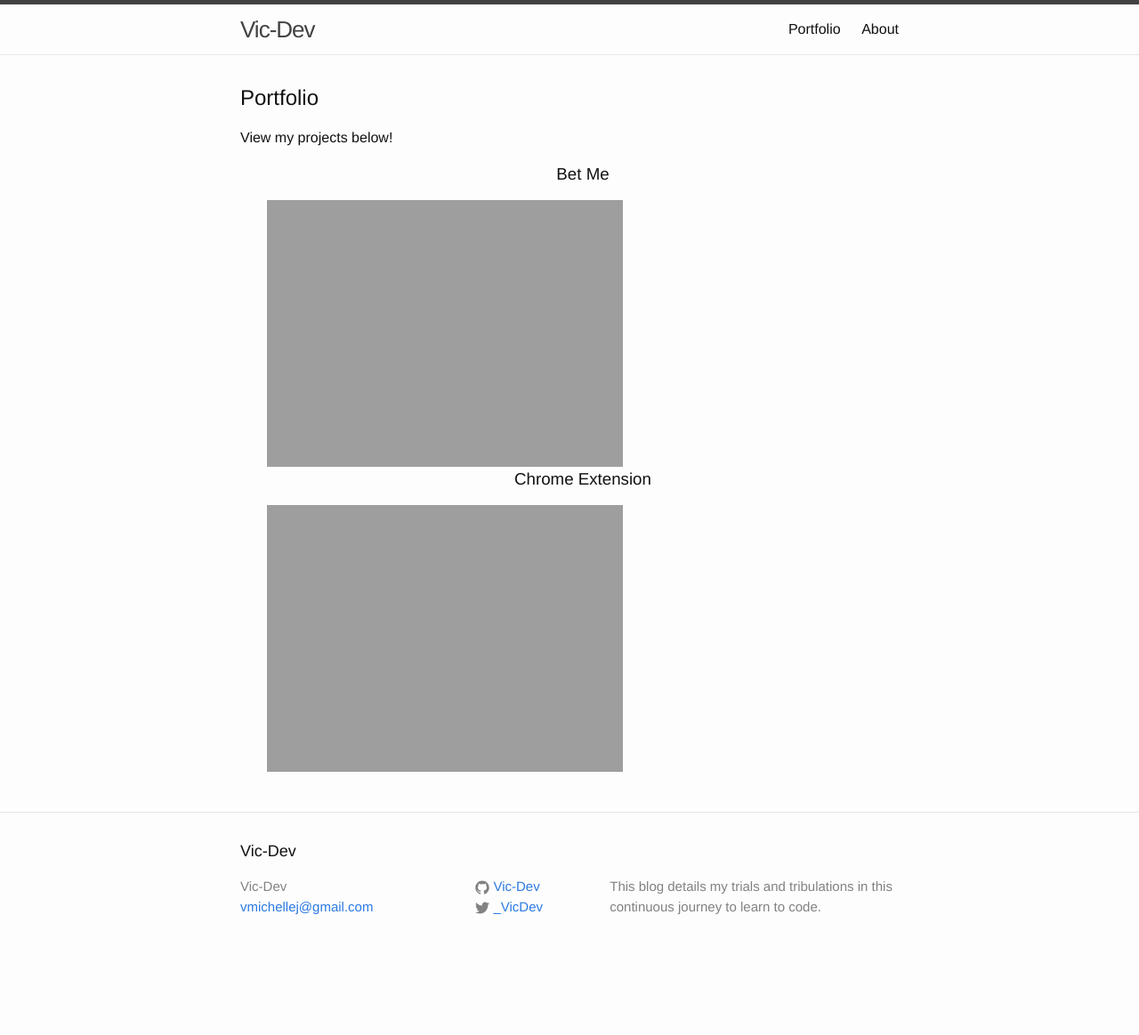
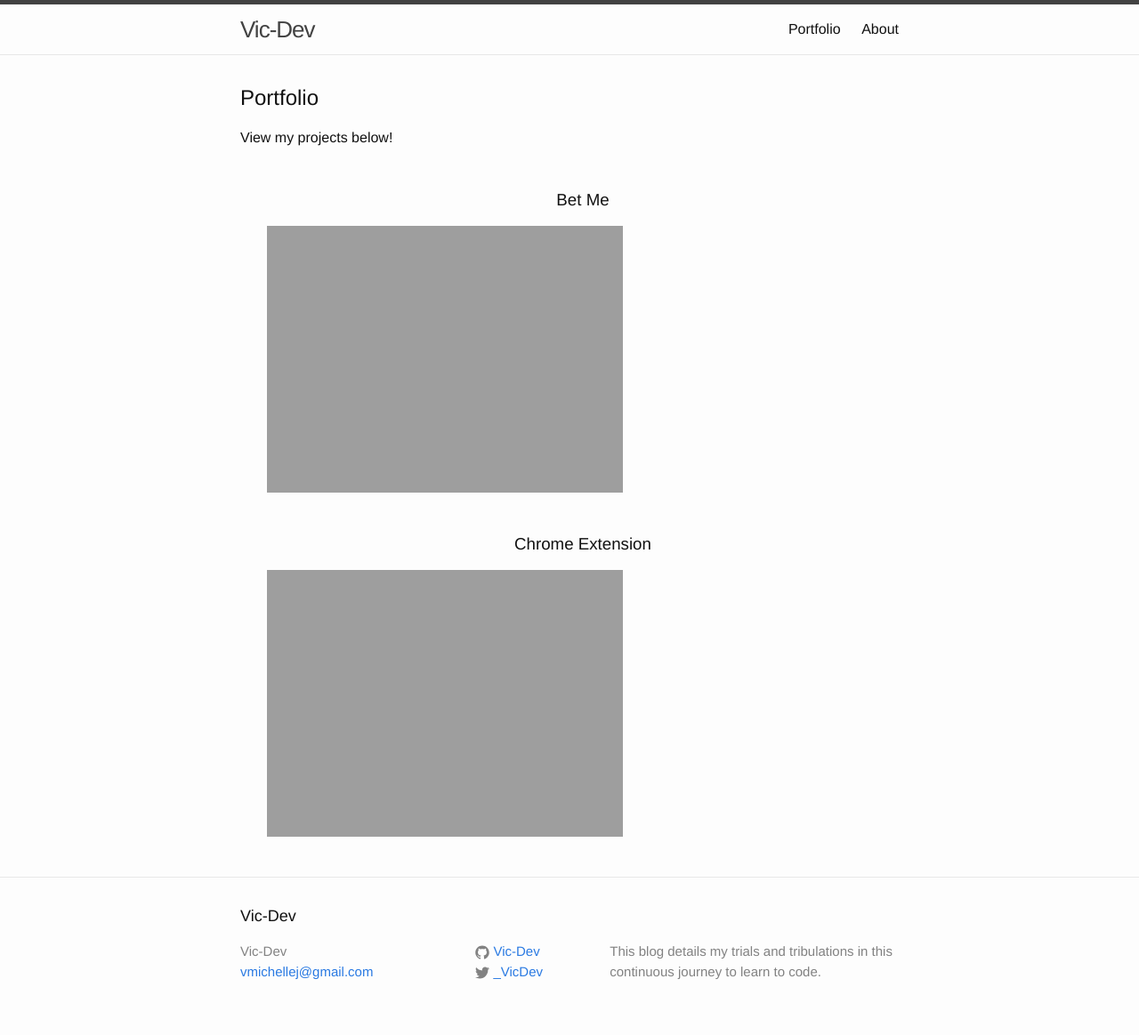
Before and after one commit to Vic-Dev/Vic-Dev.github.io, a Jekyll site: the page built from portfolio/index.html, in a window 1280 px wide. Shown: the whole page at 89% size. Built offline with Jekyll 4.4.1, drawn with Linux system fonts in a browser that asks for light colours; before the commit the page ends 1091 px from its top, so only the background shows below that.

Commit message:
Style formatting

```diff
--- a/_sass/_layout.scss
+++ b/_sass/_layout.scss
@@ -240,3 +240,7 @@
         }
     }
 }
+
+.list-group-item {
+    margin-top: 20px;
+}
--- a/portfolio/index.html
+++ b/portfolio/index.html
@@ -21,12 +21,14 @@ title: Portfolio
 
   {% endfor %}
   <li class="list-group-item">
+    <br/>
     <h3>Bet Me</h3>
     <a href="./bet-me">
       <img src="{{ site.url }}/assets/Bet-Me-login.png" />
     </a>
   </li>
-  <li>
+  <li class="list-group-item">
+    <br/>
     <h3>Chrome Extension</h3>
     <a href="./chrome-extension">
       <img src="{{ site.url }}/assets/imdb-netflix-chrome-extension.png" />
```
Also changed, not shown: 3 other files.
